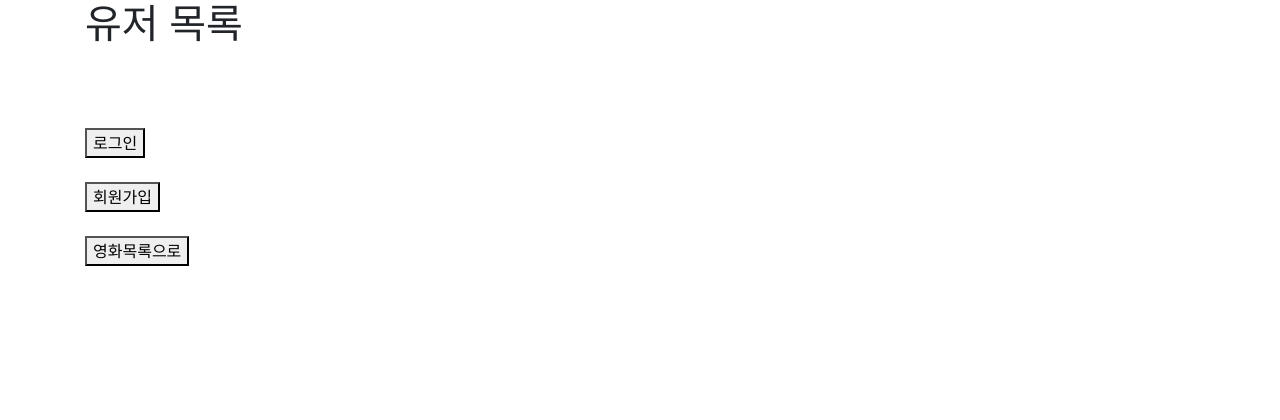
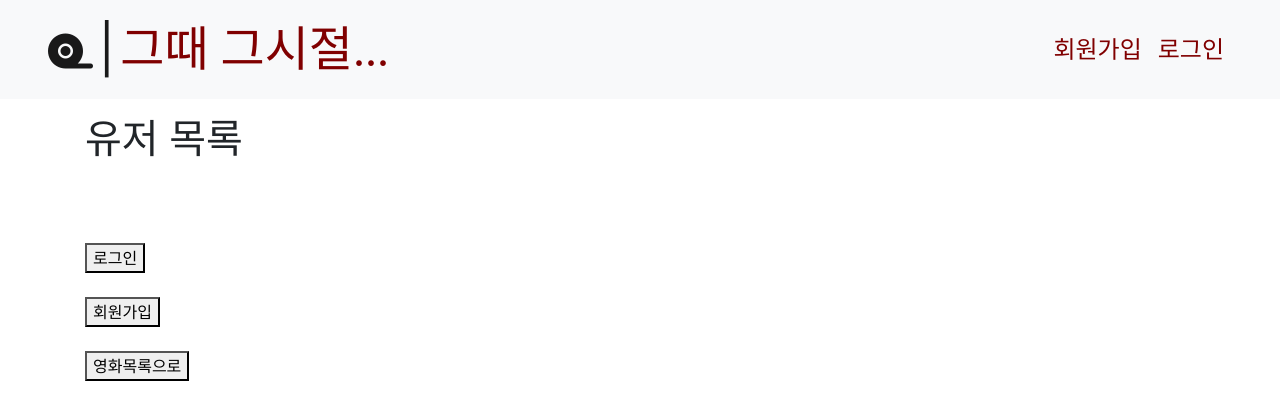
Before and after one commit to ges0531/Movie_Recommendation_Project, a Django app: page /accounts/ in a window 1280 px wide. Shown: the top 420 px of the page. Run offline with Django 3.2, Linux system fonts and the light colour scheme; some libraries are stand-ins or nearby versions.

Commit message:
_navbar.html

```diff
--- a/accounts/templates/accounts/detail.html
+++ b/accounts/templates/accounts/detail.html
@@ -1,4 +1,4 @@
-{% extends 'accounts/base.html' %}
+{% extends 'base.html' %}
 
 {% block title %}User_detail{% endblock title %}
 
--- a/accounts/templates/accounts/list.html
+++ b/accounts/templates/accounts/list.html
@@ -1,4 +1,4 @@
-{% extends 'accounts/base.html' %}
+{% extends 'base.html' %}
 
 {% block title %}User_list{% endblock title %}
 
--- a/accounts/templates/accounts/login.html
+++ b/accounts/templates/accounts/login.html
@@ -1,4 +1,4 @@
-{% extends 'accounts/base.html' %}
+{% extends 'base.html' %}
 {% block title %}Login{% endblock title %}
 
 {% block body %}
--- a/accounts/templates/accounts/signup.html
+++ b/accounts/templates/accounts/signup.html
@@ -1,4 +1,4 @@
-{% extends 'accounts/base.html' %}
+{% extends 'base.html' %}
 {% block title %}Signup{% endblock title %}
 
 {% block body %}
--- a/movies/templates/movies/movie_detail.html
+++ b/movies/templates/movies/movie_detail.html
@@ -1,4 +1,4 @@
-{% extends 'movies/base.html' %}
+{% extends 'base.html' %}
 
 {% block title %}
 상세 페이지
--- a/movies/templates/movies/movie_list.html
+++ b/movies/templates/movies/movie_list.html
@@ -1,4 +1,4 @@
-{% extends 'movies/base.html' %}
+{% extends 'base.html' %}
 {% load bootstrap4 %}
 
 {% block title %}
--- /dev/null
+++ b/templates/_navbar.html
@@ -0,0 +1,29 @@
+<nav class="mb-3 navbar sticky-top navbar-expand-lg navbar-light bg-light px-5">
+        <a class="navbar-brand" href="{% url 'movies:movie_list' %}">
+            <i class="fas fa-tape fa-2x"></i> <font size="7">|</font> <font face="궁서" size="7" color="maroon" display: inline">그때 그시절...</font>
+        </a>
+        <button class="navbar-toggler" type="button" data-toggle="collapse" data-target="#navbarSupportedContent" aria-controls="navbarSupportedContent" aria-expanded="false" aria-label="Toggle navigation">
+            <span class="navbar-toggler-icon"></span>
+        </button>
+
+        <div class="collapse navbar-collapse justify-content-end" id="navbarSupportedContent">
+            <ul class="navbar-nav">
+                {% if user.is_authenticated %}
+                    <li class="nav-item">
+                        <a class="nav-link" href="#"><font face="궁서" size="5" color="maroon" display: inline">내 페이지</font></a>
+                    </li>
+                    <li class="nav-item">
+                        <a href="{% url 'accounts:logout' %}" class="nav-link"><font face="궁서" size="5" color="maroon" display: inline">로그아웃</font></a>
+                    </li>
+                {% else %}
+                    <li class="nav-item">
+                        <a href="{% url 'accounts:signup' %}" class="nav-link"><font face="궁서" size="5" color="maroon" display: inline">회원가입</font></a>
+                    </li>
+                    <li class="nav-item">
+                        <a href="{% url 'accounts:login' %}" class="nav-link"><font face="궁서" size="5" color="maroon" display: inline">로그인</font></a>
+                    </li>
+                {% endif %}
+
+            </ul>
+        </div>
+    </nav>
--- /dev/null
+++ b/templates/base.html
@@ -0,0 +1,25 @@
+{% load static %}
+<!DOCTYPE html>
+<html lang="en">
+<head>
+    <meta charset="UTF-8">
+    <meta name="viewport" content="width=device-width, initial-scale=1.0">
+    <meta http-equiv="X-UA-Compatible" content="ie=edge">
+    <link rel="stylesheet" href="{% static 'css/bootstrap.min.css' %}">
+    <title>Movie Recommend</title>
+    <script src="https://kit.fontawesome.com/2fb13e06c2.js" crossorigin="anonymous"></script>
+</head>
+<body>
+    {% include '_navbar.html' %}
+    <div class="container">
+        {% block body %}
+
+        {% endblock body %}
+    </div>
+    <script src="{% static 'js/jquery-3.3.1.slim.min.js' %}"></script>
+    <script src="{% static 'js/popper.min.js' %}"></script>
+    <script src="{% static 'js/bootstrap.min.js' %}"></script>
+    <script src="https://unpkg.com/axios/dist/axios.min.js"></script>
+    <script src="{% static 'js/like.js' %}"></script>
+</body>
+</html>
```
Also changed, not shown: movies/migrations/0001_initial.py (added).
